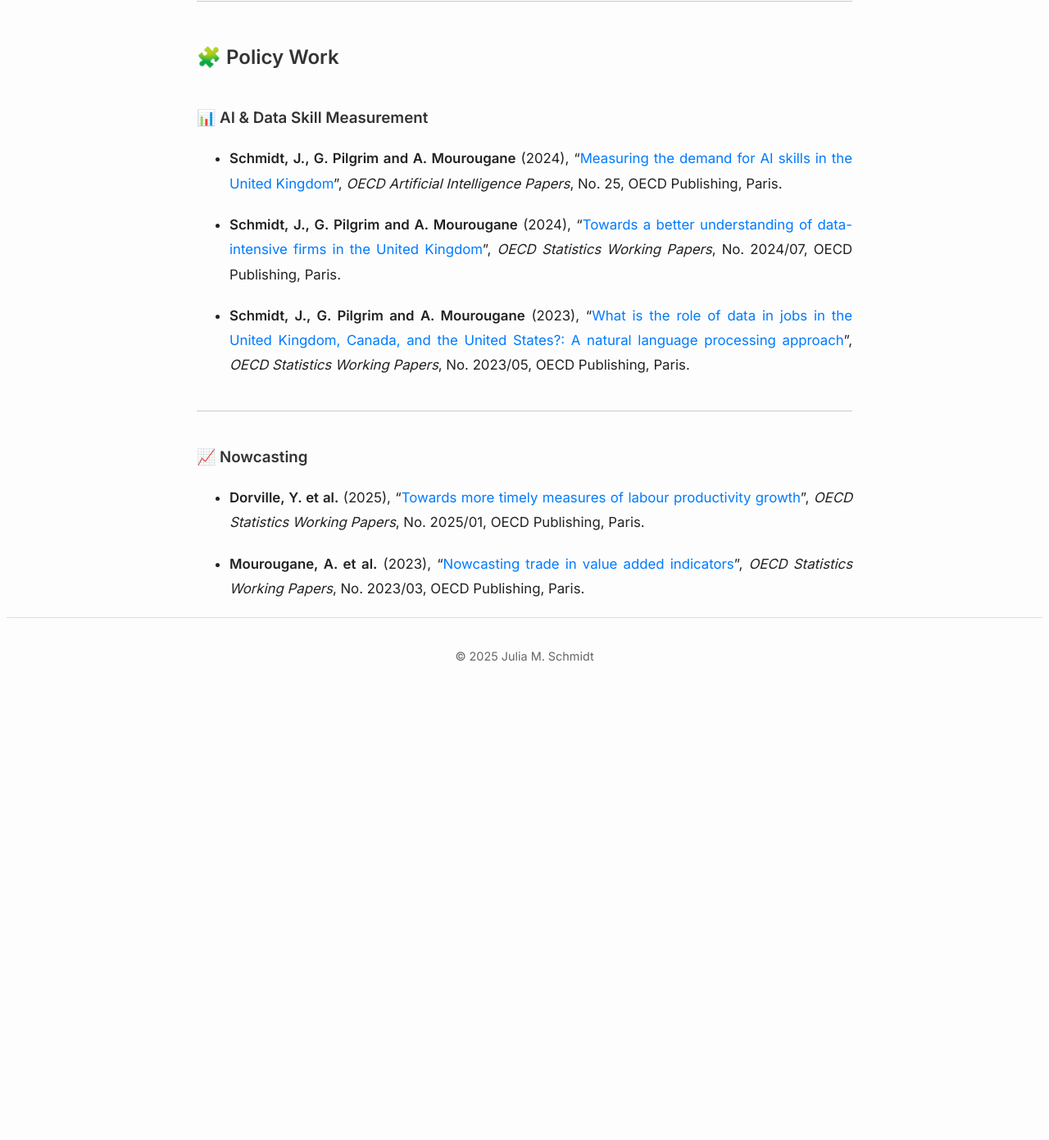
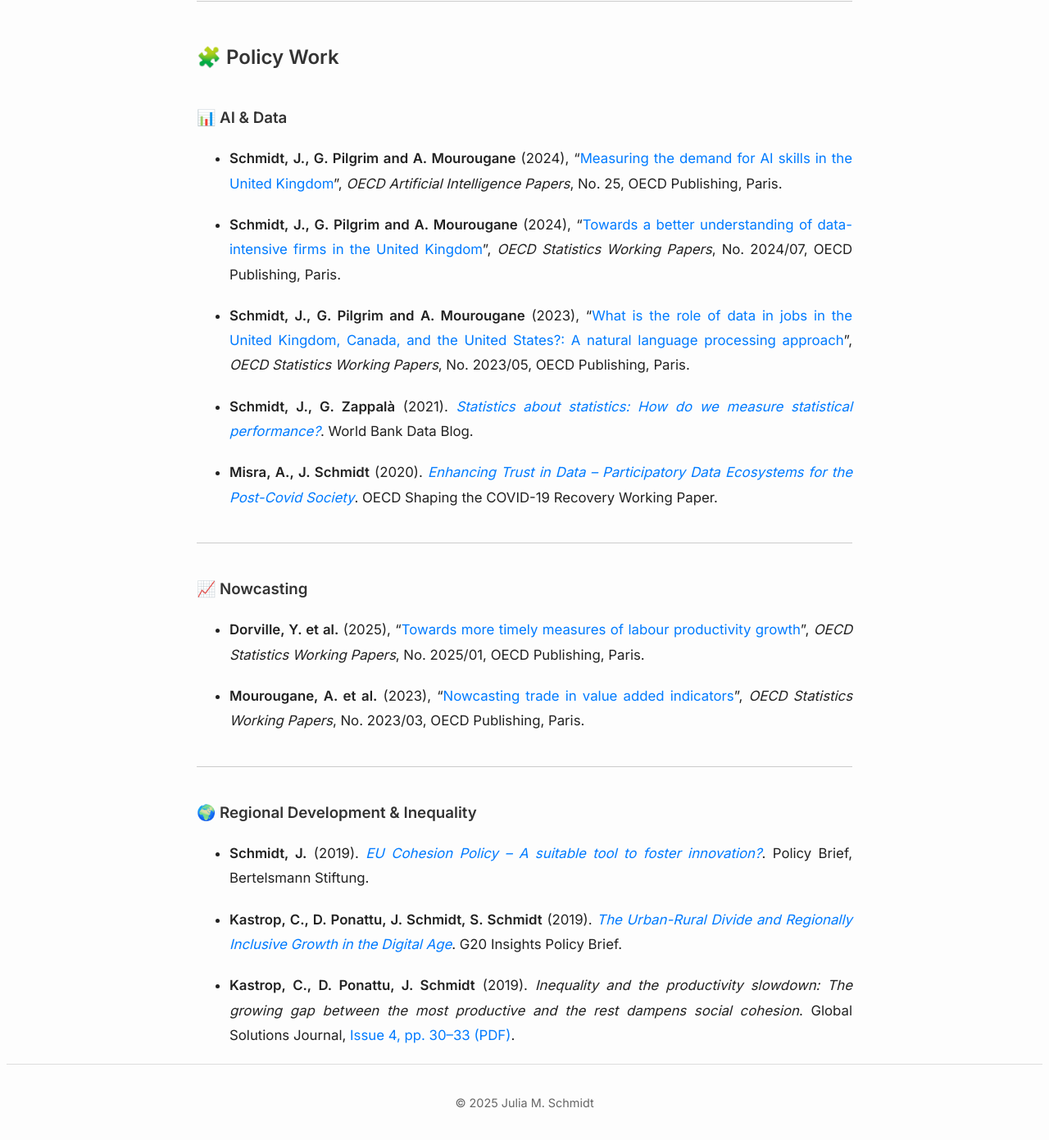
Before and after one commit to julia-m-schmidt/julia-m-schmidt.github.io, a Jekyll site: the page built from research.md, in a window 1280 px wide and 1400 px high, scrolled down 1289 px. Shown: the top 1391 px of the window at 82% size. Built offline with Jekyll 4.4.1, drawn with Linux system fonts in a browser that asks for light colours; before the commit the page ends 2145 px from its top, so only the background shows below that.

Commit message:
Update research.md

```diff
--- a/research.md
+++ b/research.md
@@ -22,13 +22,18 @@
 
 ## 🧩 Policy Work
 
-### 📊 AI & Data Skill Measurement
+### 📊 AI & Data
 
 - **Schmidt, J., G. Pilgrim and A. Mourougane** (2024), “[Measuring the demand for AI skills in the United Kingdom](https://doi.org/10.1787/1d6474ef-en)”, *OECD Artificial Intelligence Papers*, No. 25, OECD Publishing, Paris.
 
 - **Schmidt, J., G. Pilgrim and A. Mourougane** (2024), “[Towards a better understanding of data-intensive firms in the United Kingdom](https://doi.org/10.1787/f8d640cc-en)”, *OECD Statistics Working Papers*, No. 2024/07, OECD Publishing, Paris.
 
 - **Schmidt, J., G. Pilgrim and A. Mourougane** (2023), “[What is the role of data in jobs in the United Kingdom, Canada, and the United States?: A natural language processing approach](https://doi.org/10.1787/fa65d29e-en)”, *OECD Statistics Working Papers*, No. 2023/05, OECD Publishing, Paris.
+
+- **Schmidt, J., G. Zappalà** (2021). [*Statistics about statistics: How do we measure statistical performance?*](https://blogs.worldbank.org/opendata/statistics-about-statistics-how-do-we-measure-statistical-performance). World Bank Data Blog.
+
+- **Misra, A., J. Schmidt** (2020). [*Enhancing Trust in Data – Participatory Data Ecosystems for the Post-Covid Society*](https://www.oecd.org/coronavirus/policy-responses/enhancing-trust-in-data-participatory-data-ecosystems-for-the-post-covid-society-17b0ca04/). OECD Shaping the COVID-19 Recovery Working Paper.
+
 
 ---
 
@@ -37,3 +42,13 @@
 - **Dorville, Y. et al.** (2025), “[Towards more timely measures of labour productivity growth](https://doi.org/10.1787/436ecbb5-en)”, *OECD Statistics Working Papers*, No. 2025/01, OECD Publishing, Paris.
 
 - **Mourougane, A. et al.** (2023), “[Nowcasting trade in value added indicators](https://doi.org/10.1787/00f8aff7-en)”, *OECD Statistics Working Papers*, No. 2023/03, OECD Publishing, Paris.
+
+---
+
+### 🌍 Regional Development & Inequality
+
+- **Schmidt, J.** (2019). [*EU Cohesion Policy – A suitable tool to foster innovation?*](https://www.bertelsmann-stiftung.de/en/publications/publication/did/eu-cohesion-policy-a-suitable-tool-to-foster-innovation). Policy Brief, Bertelsmann Stiftung.
+
+- **Kastrop, C., D. Ponattu, J. Schmidt, S. Schmidt** (2019). [*The Urban-Rural Divide and Regionally Inclusive Growth in the Digital Age*](https://www.g20-insights.org/policy_briefs/the-urban-rural-divide-and-regionally-inclusive-growth-in-the-digital-age/). G20 Insights Policy Brief.
+
+- **Kastrop, C., D. Ponattu, J. Schmidt** (2019). *Inequality and the productivity slowdown: The growing gap between the most productive and the rest dampens social cohesion*. Global Solutions Journal, [Issue 4, pp. 30–33 (PDF)](https://www.global-solutions-initiative.org/wp-content/uploads/2019/03/Global-Solutions-Journal-Issue-4.pdf).
```
